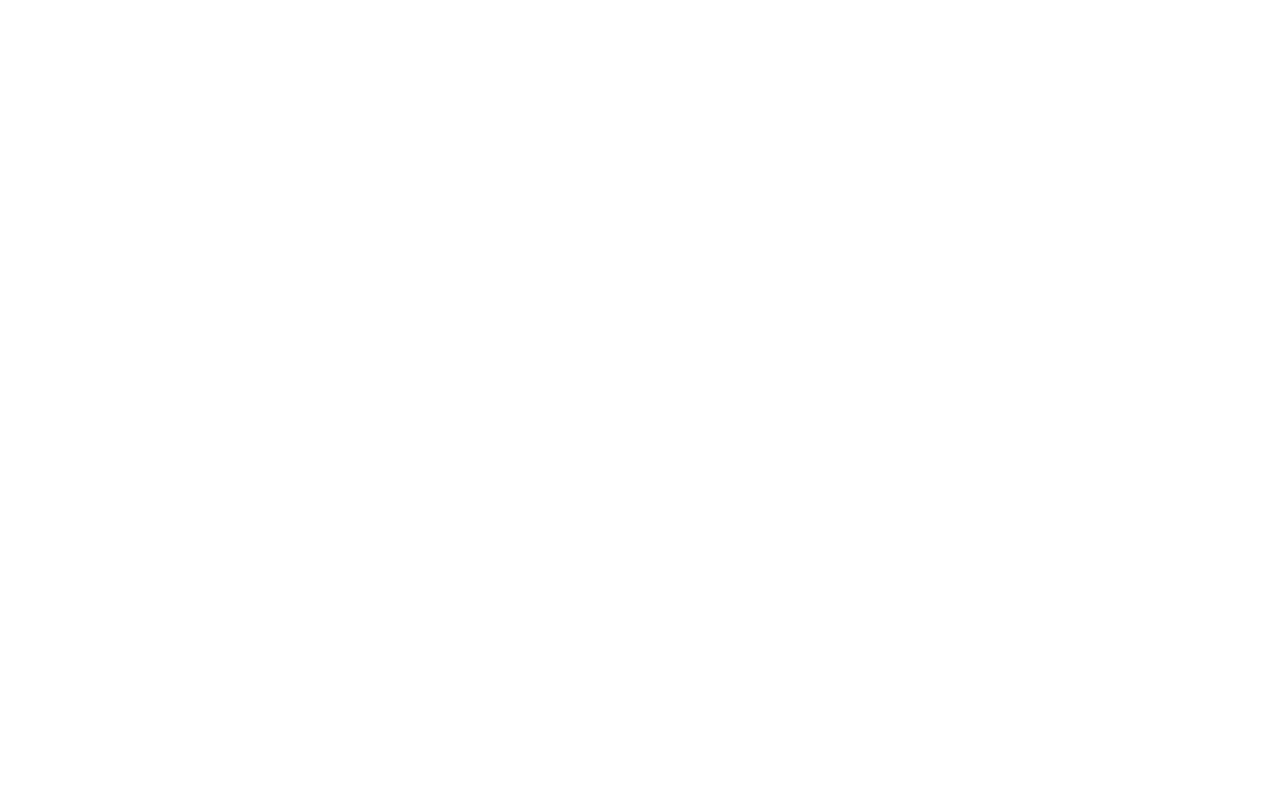
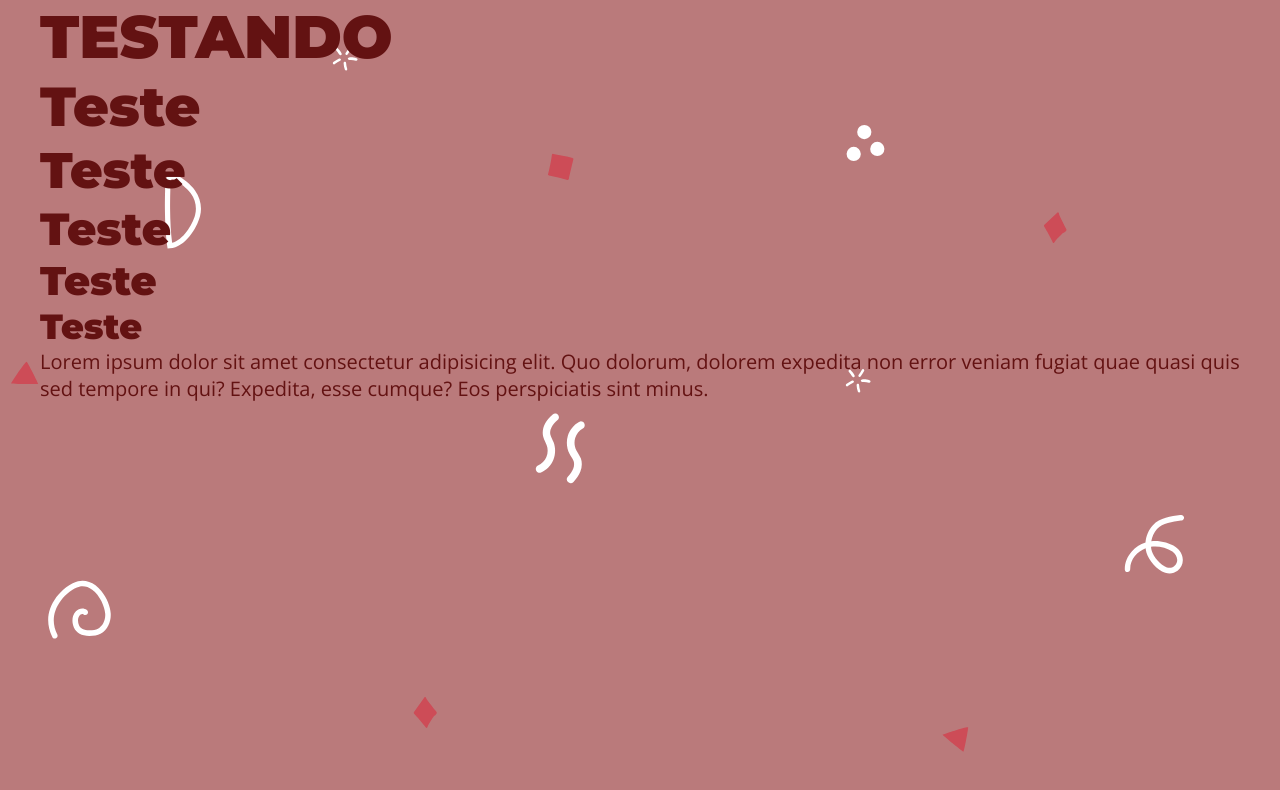
Before and after one commit to RuanGemmer/LandingPage, a plain HTML site: page Git/Site.html in a window 1280 px wide. Drawn offline with nearby package versions, Linux system fonts and the light colour scheme.

Commit message:
Version 1 - 11/05/23

```diff
--- a/Git/Site.html
+++ b/Git/Site.html
@@ -1,5 +1,6 @@
 <!DOCTYPE html>
 <html lang="pt-BR">
+
 <head>
     <meta charset="UTF-8">
     <meta http-equiv="X-UA-Compatible" content="IE=edge">
@@ -7,8 +8,32 @@
     <title>Landing Page</title>
 
     <link rel="stylesheet" href="/Git/assets/css/styles.css">
+
+    <link rel="preconnect" href="https://fonts.googleapis.com">
+    <link rel="preconnect" href="https://fonts.gstatic.com" crossorigin>
+    <link
+        href="https://fonts.googleapis.com/css2?family=Montserrat:wght@900&family=Open+Sans:ital,wght@0,400;0,700;1,400&display=swap"
+        rel="stylesheet">
+
 </head>
-<body>
+
+<body class="mainbg">
+    <section class="section">
+        <div class="maincontent">
+            <h1>Testando</h1>
+            <h2>Teste</h2>
+            <h3>Teste</h3>
+            <h4>Teste</h4>
+            <h5>Teste</h5>
+            <h6>Teste</h6>
+            <p>Lorem ipsum dolor sit amet consectetur adipisicing elit. Quo dolorum, dolorem expedita non error veniam
+                fugiat
+                quae quasi quis sed tempore in qui? Expedita, esse cumque? Eos perspiciatis sint minus.</p>
+        </div>
+
+    </section>
+
 
 </body>
+
 </html>
--- a/Git/assets/css/styles.css
+++ b/Git/assets/css/styles.css
@@ -0,0 +1,70 @@
+:root {
+    --primary-color: #631212;
+    --white: #ffffff;
+}
+
+
+* {
+    margin: 0;
+    padding: 0;
+}
+
+html {
+    font-size: 62.5%;
+}
+
+body {
+    font-family: 'Open Sans', sans-serif;
+    font-size: 1.6rem;
+    color: var(--primary-color);
+    font-size: 2rem;
+}
+
+h1,
+h2,
+h3,
+h4,
+h5,
+h6 {
+    font-family: 'Montserrat', sans-serif;
+}
+
+h1 {
+    font-size: 6rem;
+    text-transform: uppercase;
+}
+
+h2 {
+    font-size: 5.5rem;
+}
+
+h3 {
+    font-size: 5rem;
+}
+
+h4 {
+    font-size: 4.5rem;
+}
+
+h5 {
+    font-size: 4rem;
+}
+
+h6 {
+    font-size: 3.5rem;
+}
+
+.mainbg {
+    background-image: url(/Git/assets/images/mainbg3.svg);
+    background-size: cover;
+    background-position: center center;
+}
+
+.maincontent {
+    max-width: 1200px;
+    margin: 0 auto;
+}
+
+.section {
+    min-height: 100vh;
+}
```
Also changed, not shown: Git/assets/images/mainbg.svg (added), Git/assets/images/mainbg2.svg (added), Git/assets/images/mainbg3.svg (added).
